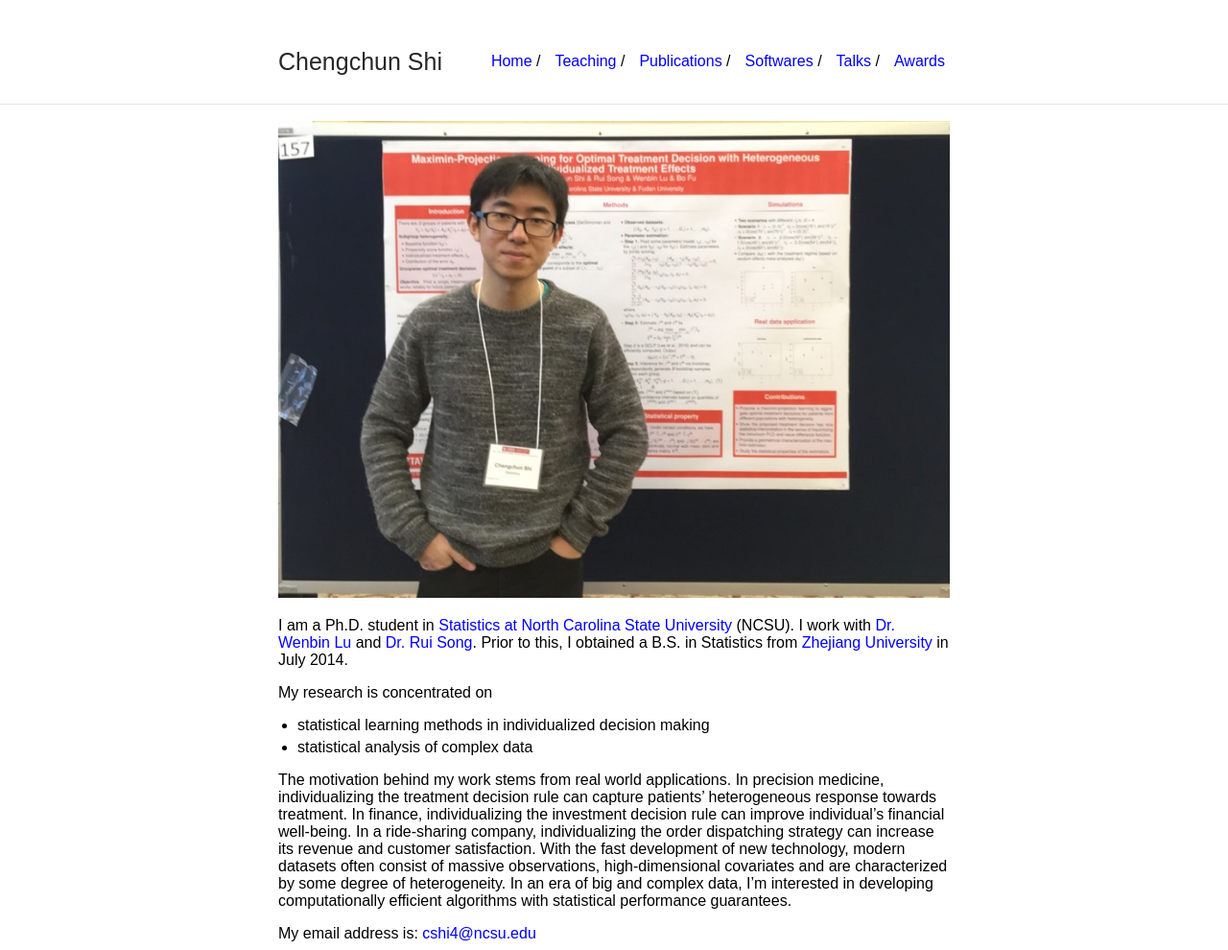
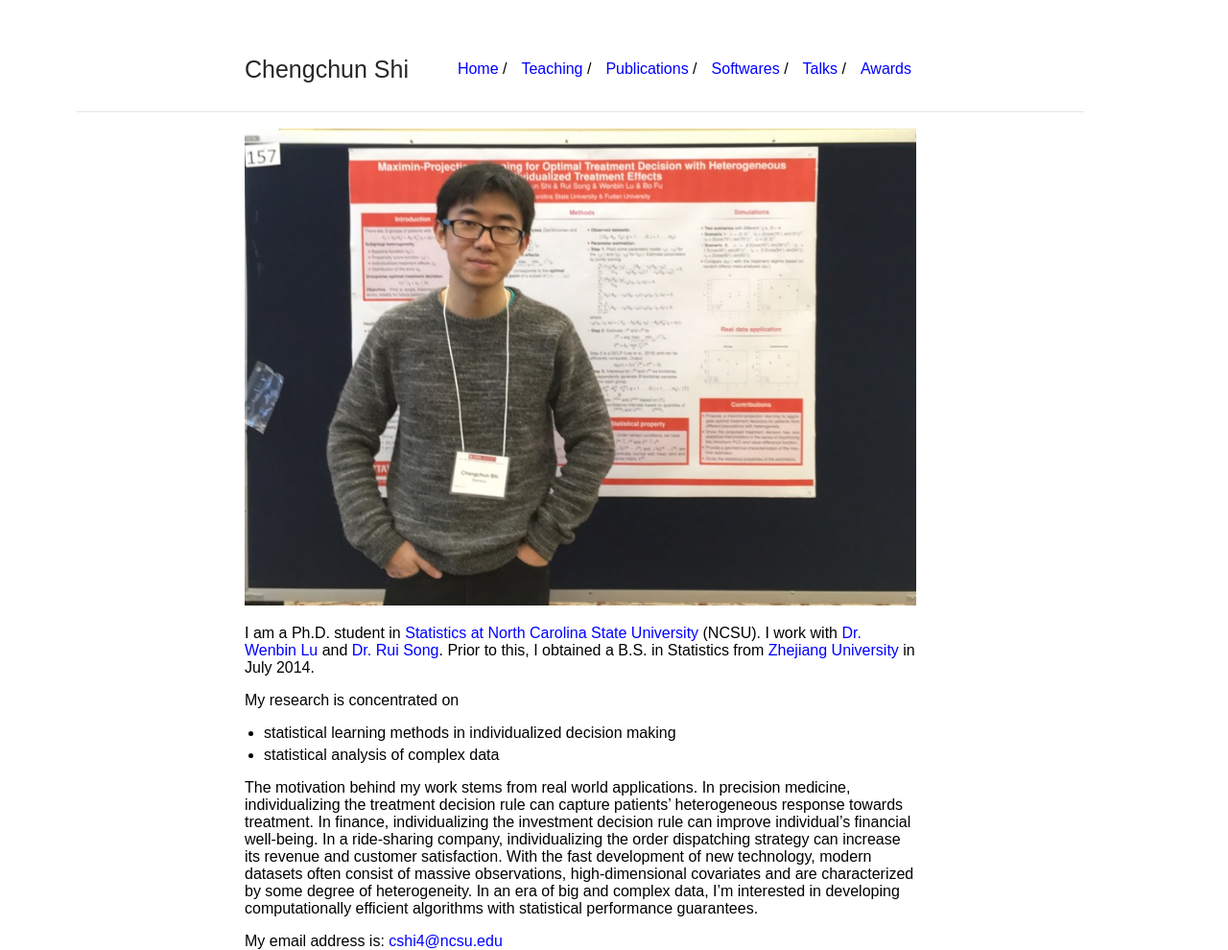
Before and after one commit to callmespring/callmespring.github.io, a Jekyll site: the page built from index.md, in a window 1280 px wide. Shown: the whole page at 96% size. Built offline with Jekyll 4.4.1, drawn with Linux system fonts in a browser that asks for light colours.

Commit message:
Update _style.scss

```diff
--- a/_sass/_style.scss
+++ b/_sass/_style.scss
@@ -10,7 +10,9 @@ html {
     padding: 0;
 }
 body {
-    margin: 0;
+    /*margin: 0;*/
+    margin-right: 150px;
+    margin-left: 80px;
     font-family: "Arial";
     height: 100%;
 }
```
